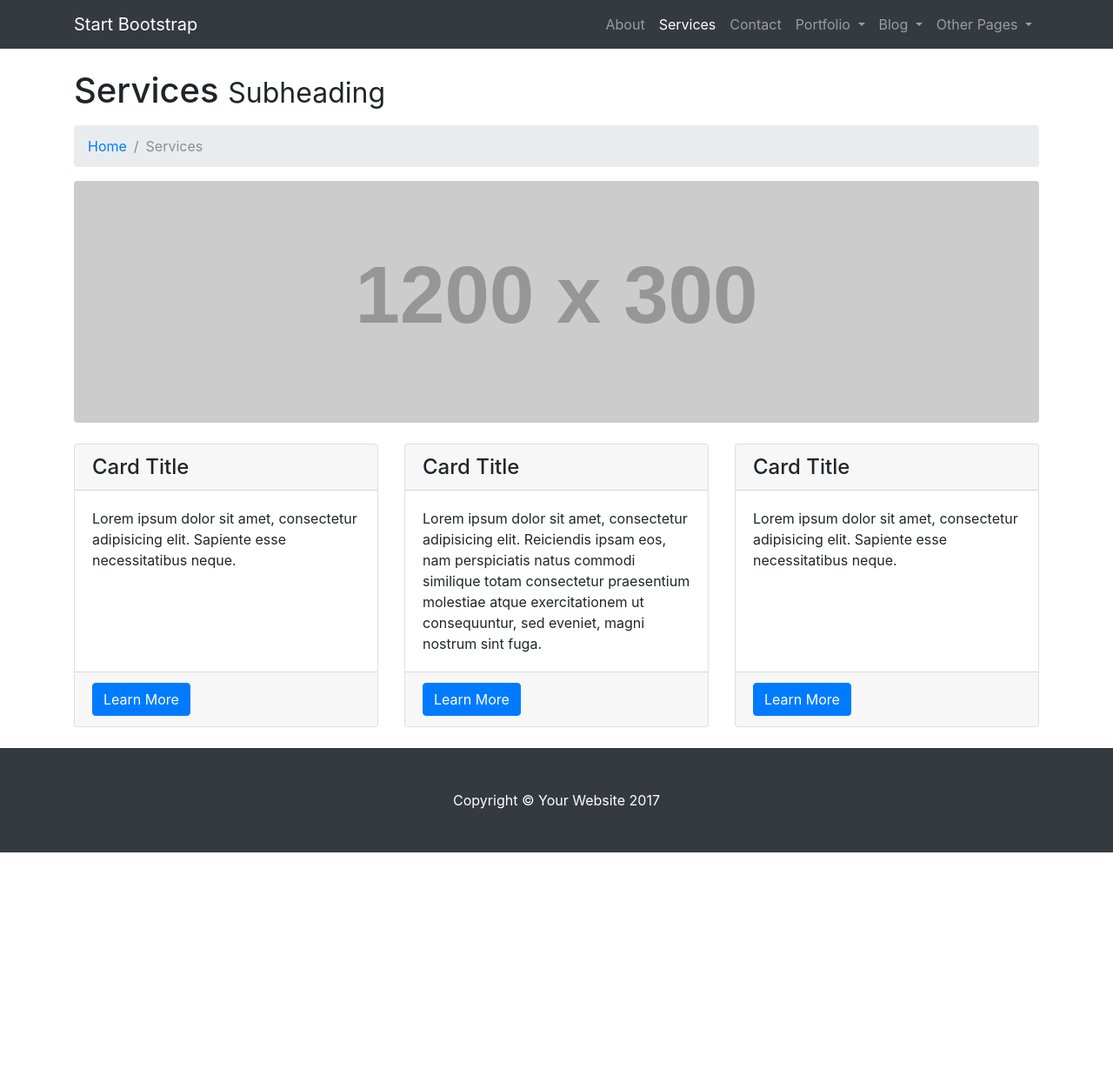
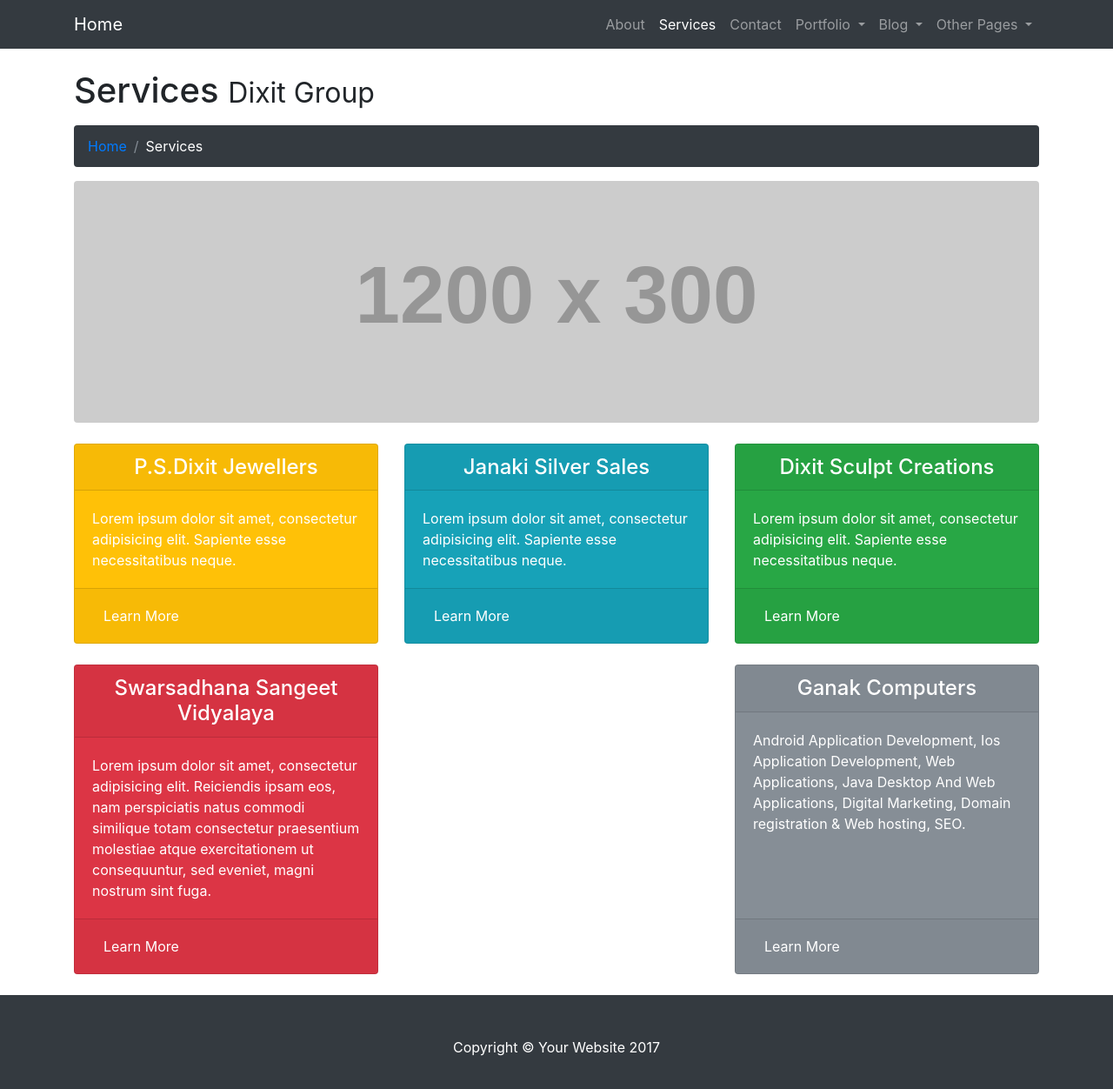
Before and after one commit to PranavDixit20/Dixit_Groups, a website: page services.html in a window 1280 px wide. Shown: the whole page at 87% size. Before the commit the page ends 980 px from the top, so only its background shows below. Drawn offline with Linux system fonts and the light colour scheme; placeholder pictures from the web are drawn by us.

Commit message:
done index

```diff
--- a/css/modern-business.css
+++ b/css/modern-business.css
@@ -13,7 +13,9 @@
     padding-top: 56px;
   }
 }
-
+.card-body {
+  color: rgba(255, 255, 255, 0.60);
+}
 .carousel-item {
   height: 65vh;
   min-height: 300px;
--- a/services.html
+++ b/services.html
@@ -8,7 +8,7 @@
     <meta name="description" content="">
     <meta name="author" content="">
 
-    <title>Modern Business - Start Bootstrap Template</title>
+    <title>Services</title>
 
     <!-- Bootstrap core CSS -->
     <link href="vendor/bootstrap/css/bootstrap.min.css" rel="stylesheet">
@@ -23,7 +23,7 @@
     <!-- Navigation -->
     <nav class="navbar fixed-top navbar-expand-lg navbar-dark bg-dark fixed-top">
       <div class="container">
-        <a class="navbar-brand" href="index.html">Start Bootstrap</a>
+        <a class="navbar-brand" href="index.html">Home</a>
         <button class="navbar-toggler navbar-toggler-right" type="button" data-toggle="collapse" data-target="#navbarResponsive" aria-controls="navbarResponsive" aria-expanded="false" aria-label="Toggle navigation">
           <span class="navbar-toggler-icon"></span>
         </button>
@@ -82,14 +82,14 @@
 
       <!-- Page Heading/Breadcrumbs -->
       <h1 class="mt-4 mb-3">Services
-        <small>Subheading</small>
+        <small>Dixit Group</small>
       </h1>
 
-      <ol class="breadcrumb">
-        <li class="breadcrumb-item">
+      <ol class="breadcrumb bg-dark text-white">
+        <li class="breadcrumb-item text-white">
           <a href="index.html">Home</a>
         </li>
-        <li class="breadcrumb-item active">Services</li>
+        <li class="breadcrumb-item active text-white">Services</li>
       </ol>
 
       <!-- Image Header -->
@@ -98,35 +98,60 @@
       <!-- Marketing Icons Section -->
       <div class="row">
         <div class="col-lg-4 mb-4">
-          <div class="card h-100">
-            <h4 class="card-header">Card Title</h4>
+          <div class="card h-100 bg-warning text-white">
+            <h4 class="card-header text-center">P.S.Dixit Jewellers</h4>
             <div class="card-body">
-              <p class="card-text">Lorem ipsum dolor sit amet, consectetur adipisicing elit. Sapiente esse necessitatibus neque.</p>
+              <p class="card-text text-white">Lorem ipsum dolor sit amet, consectetur adipisicing elit. Sapiente esse necessitatibus neque.</p>
             </div>
             <div class="card-footer">
-              <a href="#" class="btn btn-primary">Learn More</a>
+              <a href="#" class="btn btn-link text-white">Learn More</a>
             </div>
           </div>
         </div>
         <div class="col-lg-4 mb-4">
-          <div class="card h-100">
-            <h4 class="card-header">Card Title</h4>
+          <div class="card h-100 bg-info text-white">
+            <h4 class="card-header text-center">Janaki Silver Sales</h4>
             <div class="card-body">
-              <p class="card-text">Lorem ipsum dolor sit amet, consectetur adipisicing elit. Reiciendis ipsam eos, nam perspiciatis natus commodi similique totam consectetur praesentium molestiae atque exercitationem ut consequuntur, sed eveniet, magni nostrum sint fuga.</p>
+              <p class="card-text text-white">Lorem ipsum dolor sit amet, consectetur adipisicing elit. Sapiente esse necessitatibus neque.</p>
             </div>
             <div class="card-footer">
-              <a href="#" class="btn btn-primary">Learn More</a>
+              <a href="#" class="btn btn-link text-white">Learn More</a>
             </div>
           </div>
         </div>
         <div class="col-lg-4 mb-4">
-          <div class="card h-100">
-            <h4 class="card-header">Card Title</h4>
+          <div class="card h-100 bg-success text-white">
+            <h4 class="card-header text-center">Dixit Sculpt Creations</h4>
             <div class="card-body">
-              <p class="card-text">Lorem ipsum dolor sit amet, consectetur adipisicing elit. Sapiente esse necessitatibus neque.</p>
+              <p class="card-text text-white">Lorem ipsum dolor sit amet, consectetur adipisicing elit. Sapiente esse necessitatibus neque.</p>
             </div>
             <div class="card-footer">
-              <a href="#" class="btn btn-primary">Learn More</a>
+              <a href="#" class="btn btn-link text-white">Learn More</a>
+            </div>
+          </div>
+        </div>
+        <div class="col-lg-4 mb-4">
+          <div class="card h-100 bg-danger text-white">
+            <h4 class="card-header text-center">Swarsadhana Sangeet Vidyalaya</h4>
+            <div class="card-body">
+              <p class="card-text text-white">Lorem ipsum dolor sit amet, consectetur adipisicing elit. Reiciendis ipsam eos, nam perspiciatis natus commodi similique totam consectetur praesentium molestiae atque exercitationem ut consequuntur, sed eveniet, magni nostrum sint fuga.</p>
+            </div>
+            <div class="card-footer">
+              <a href="#" class="btn btn-link text-white">Learn More</a>
+            </div>
+          </div>
+        </div>
+        <div class="col-lg-4 mb-4">
+
+        </div>
+        <div class="col-lg-4 mb-4">
+          <div class="card h-100 bg-secondary text-white">
+            <h4 class="card-header text-center">Ganak Computers</h4>
+            <div class="card-body">
+              <p class="card-text text-white">Android Application Development, Ios Application Development, Web Applications, Java Desktop And Web Applications, Digital Marketing, Domain registration & Web hosting, SEO. </p>
+            </div>
+            <div class="card-footer">
+              <a href="#" class="btn btn-link text-white">Learn More</a>
             </div>
           </div>
         </div>
```
Also changed, not shown: about.html (+4 -4 lines), contact.html (+5 -5 lines), full-width.html (+8 -13 lines), index.html (+50 -24 lines).
